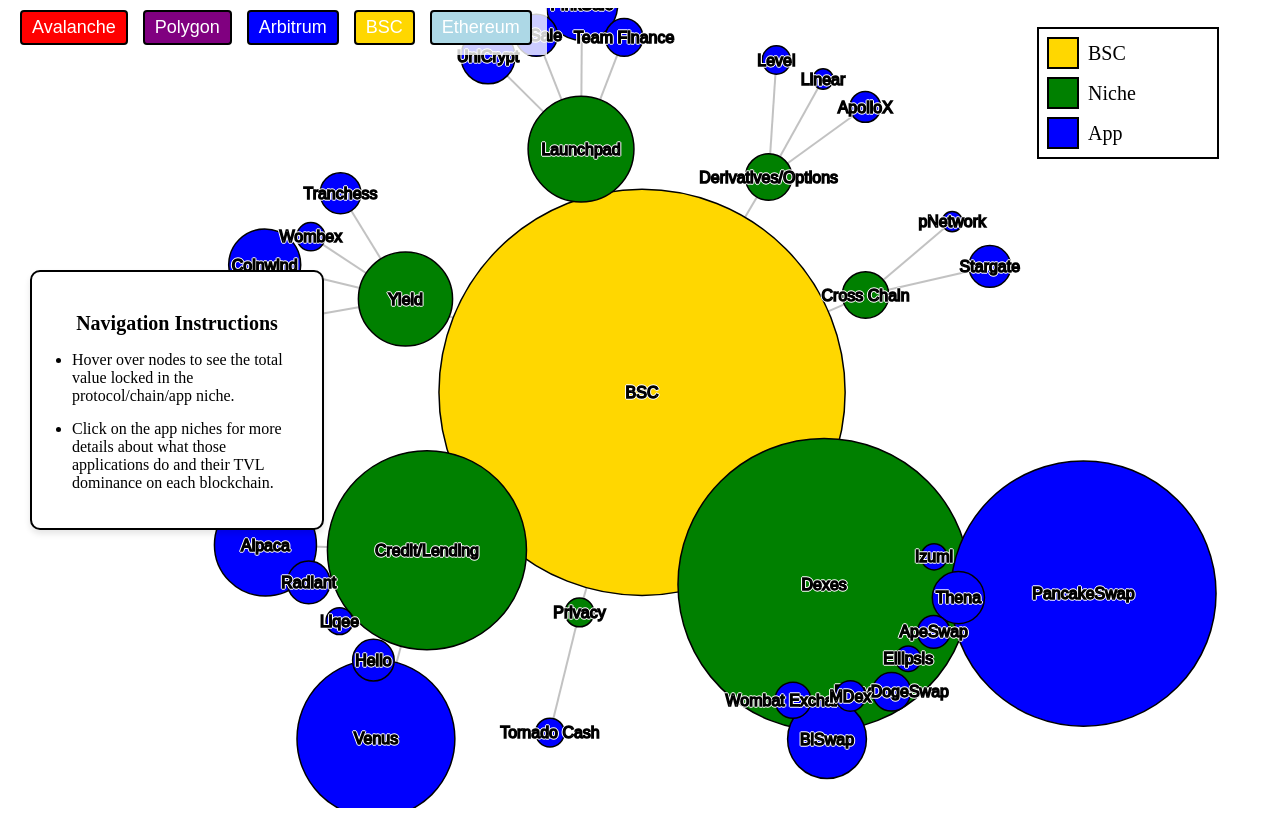
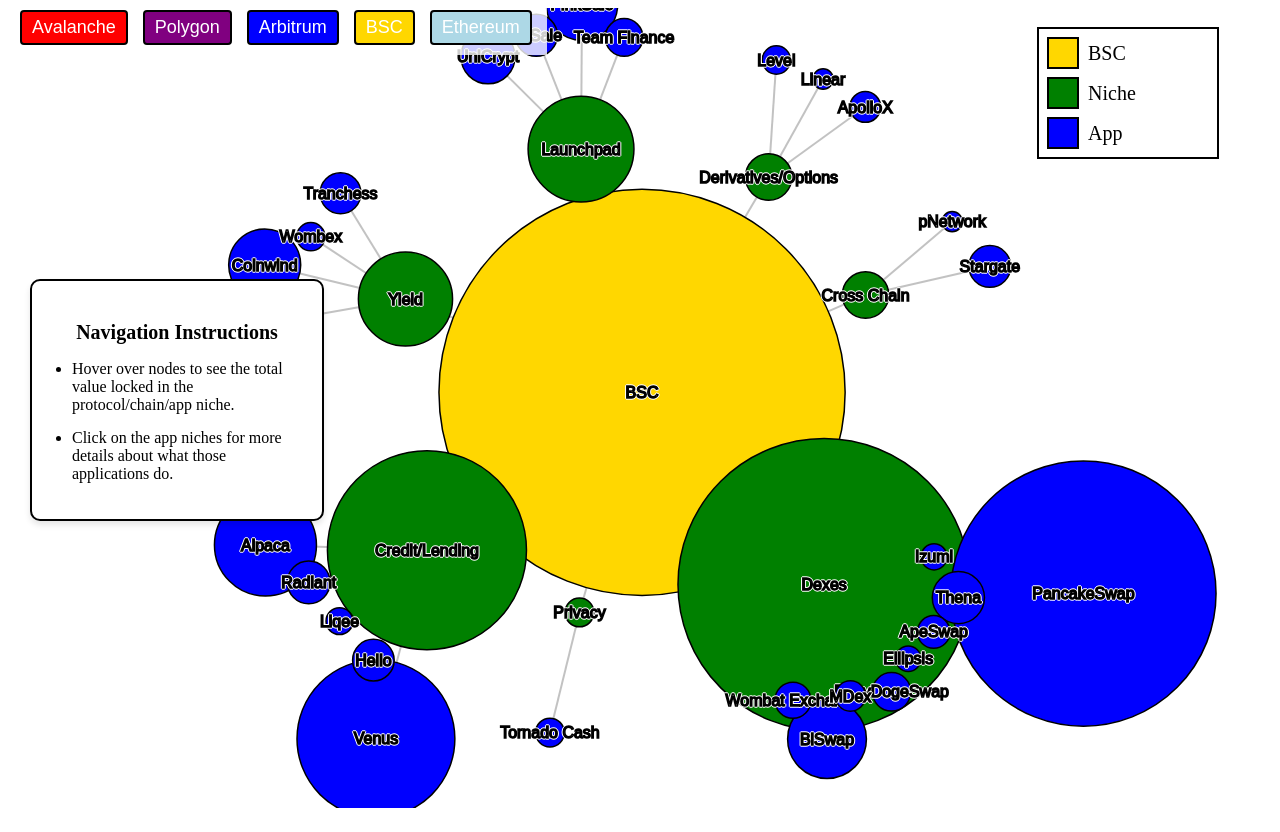
Before and after one commit to AdamKreitz/web3viz.github.io, a plain HTML site: page bsc.html in a window 1280 px wide. Drawn offline with nearby package versions, Linux system fonts and the light colour scheme.

Commit message:
Update bsc.html

```diff
--- a/bsc.html
+++ b/bsc.html
@@ -141,7 +141,7 @@
         <h3>Navigation Instructions</h3>
         <ul>
           <li>Hover over nodes to see the total value locked in the protocol/chain/app niche.</li>
-          <li>Click on the app niches for more details about what those applications do and their TVL dominance on each blockchain.</li>
+          <li>Click on the app niches for more details about what those applications do.</li>
         </ul>
       </div>
 
```
